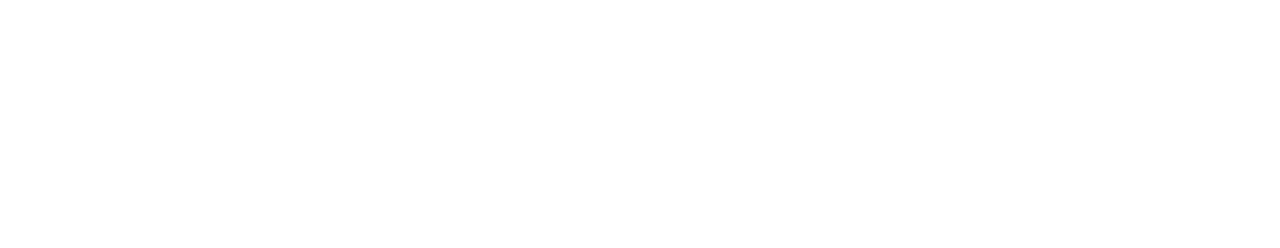
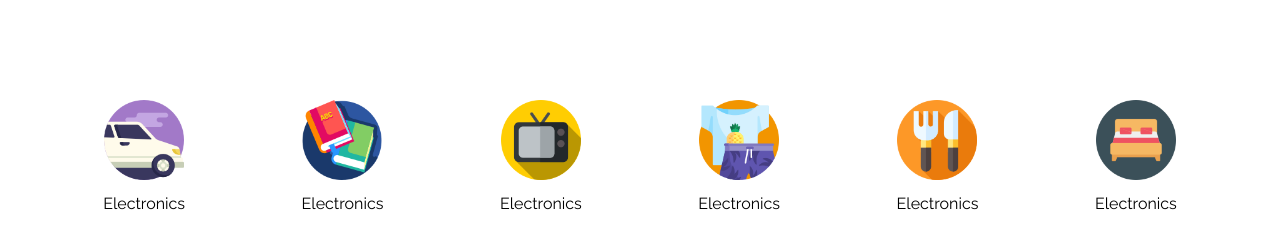
Before and after one commit to rafiurrafi/ad-listing, a React (Create React App) app: page / in a window 1280 px wide. Shown: the part 614-862 px from the top of the page. Before the commit the page ends 800 px from the top, so only its background shows below. Built offline with nearby package versions, Linux system fonts and the light colour scheme.

Commit message:
added category component

```diff
--- a/src/app.jsx
+++ b/src/app.jsx
@@ -1,8 +1,20 @@
 import React, { useState } from "react";
 import "./app.scss";
 import Banner from "./components/banner/banner";
+import Category, {
+  CategoryContent,
+  CategoryImg,
+  CategoryTitle,
+} from "./components/category/category";
+import Container from "./components/container/container";
 import Header from "./components/header/header";
 import Sidebar from "./components/sidebar/sidebar";
+import automobile from "./assets/automobile.png";
+import education from "./assets/education.png";
+import electronics from "./assets/electronics.png";
+import fashion from "./assets/fashion.png";
+import food from "./assets/food.png";
+import furniture from "./assets/furniture.png";
 
 const App = () => {
   const [openSidebar, setOpenSidebar] = useState("none");
@@ -11,6 +23,34 @@
     <div className={`${openSidebar ? "visible" : ""}  app`}>
       <Header setOpenSidebar={setOpenSidebar} />
       <Banner />
+      <Category>
+        <Container>
+          <CategoryContent>
+            <CategoryImg src={automobile} />
+            <CategoryTitle>Electronics</CategoryTitle>
+          </CategoryContent>
+          <CategoryContent>
+            <CategoryImg src={education} />
+            <CategoryTitle>Electronics</CategoryTitle>
+          </CategoryContent>
+          <CategoryContent>
+            <CategoryImg src={electronics} />
+            <CategoryTitle>Electronics</CategoryTitle>
+          </CategoryContent>
+          <CategoryContent>
+            <CategoryImg src={fashion} />
+            <CategoryTitle>Electronics</CategoryTitle>
+          </CategoryContent>
+          <CategoryContent>
+            <CategoryImg src={food} />
+            <CategoryTitle>Electronics</CategoryTitle>
+          </CategoryContent>
+          <CategoryContent>
+            <CategoryImg src={furniture} />
+            <CategoryTitle>Electronics</CategoryTitle>
+          </CategoryContent>
+        </Container>
+      </Category>
       <Sidebar isOpen={openSidebar === "left"} onClose={setOpenSidebar} />
     </div>
   );
--- /dev/null
+++ b/src/components/category/category.jsx
@@ -0,0 +1,41 @@
+import React from "react";
+import styled from "styled-components";
+const CategoryContainer = styled.div({
+  padding: "10rem 0",
+  "& > *": {
+    display: "grid",
+    gridTemplateColumns: "repeat(6, 1fr)",
+    gridGap: "5rem",
+    textAlign: "center",
+  },
+});
+const CategoryContentStyle = styled.div({
+  padding: "3rem 0",
+  transition: "all .3s",
+  cursor: "pointer",
+  "&:hover": {
+    boxShadow: ".5rem 1rem 1.5rem rgba(0, 0, 0, .25)",
+  },
+});
+const CategoryImgStyle = styled.img({
+  height: "8rem",
+  width: "8rem",
+  objectFit: "cover",
+  marginBottom: "1rem",
+});
+
+const Category = ({ children }) => {
+  return <CategoryContainer>{children}</CategoryContainer>;
+};
+export const CategoryContent = ({ children }) => {
+  return <CategoryContentStyle>{children}</CategoryContentStyle>;
+};
+export const CategoryImg = ({ src }) => {
+  return <CategoryImgStyle src={src} />;
+};
+
+export const CategoryTitle = ({ children }) => {
+  return <div className="category__title">{children}</div>;
+};
+
+export default Category;
```
Also changed, not shown: src/components/category/category.scss (added).
